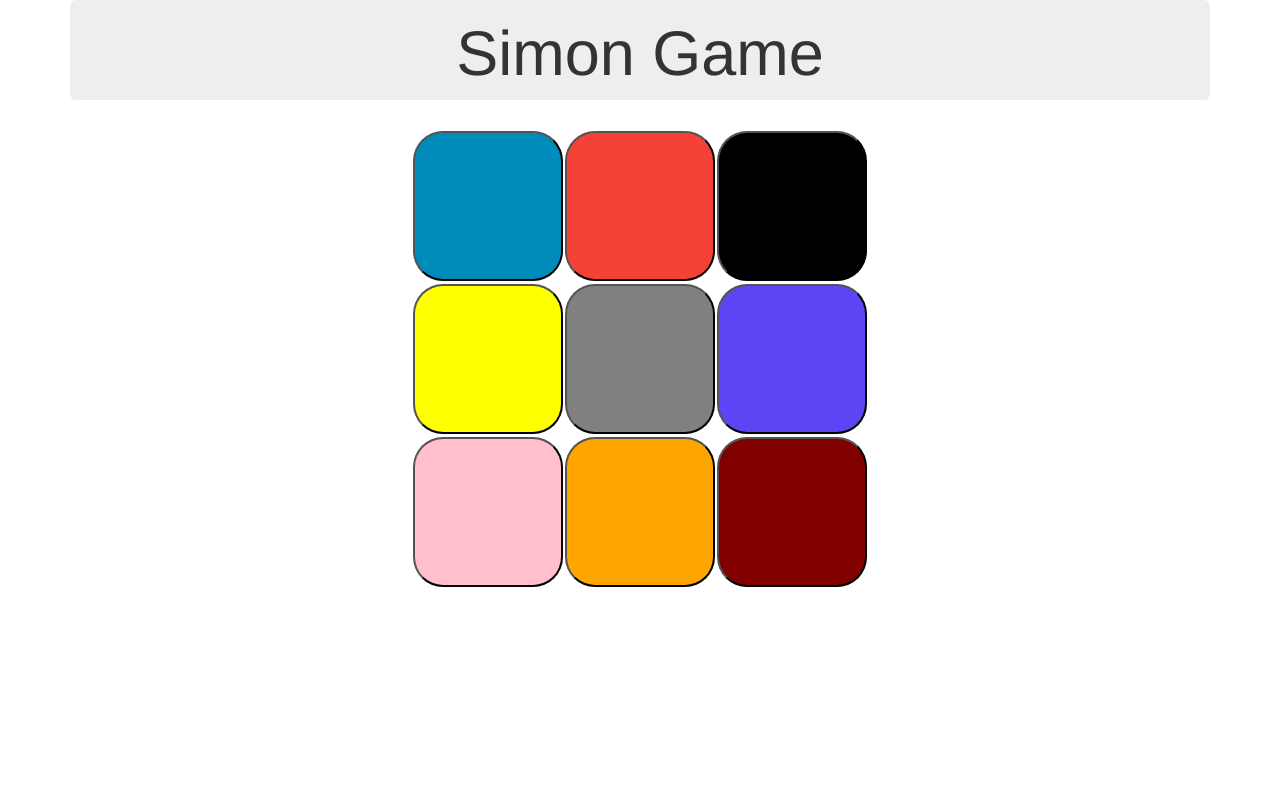
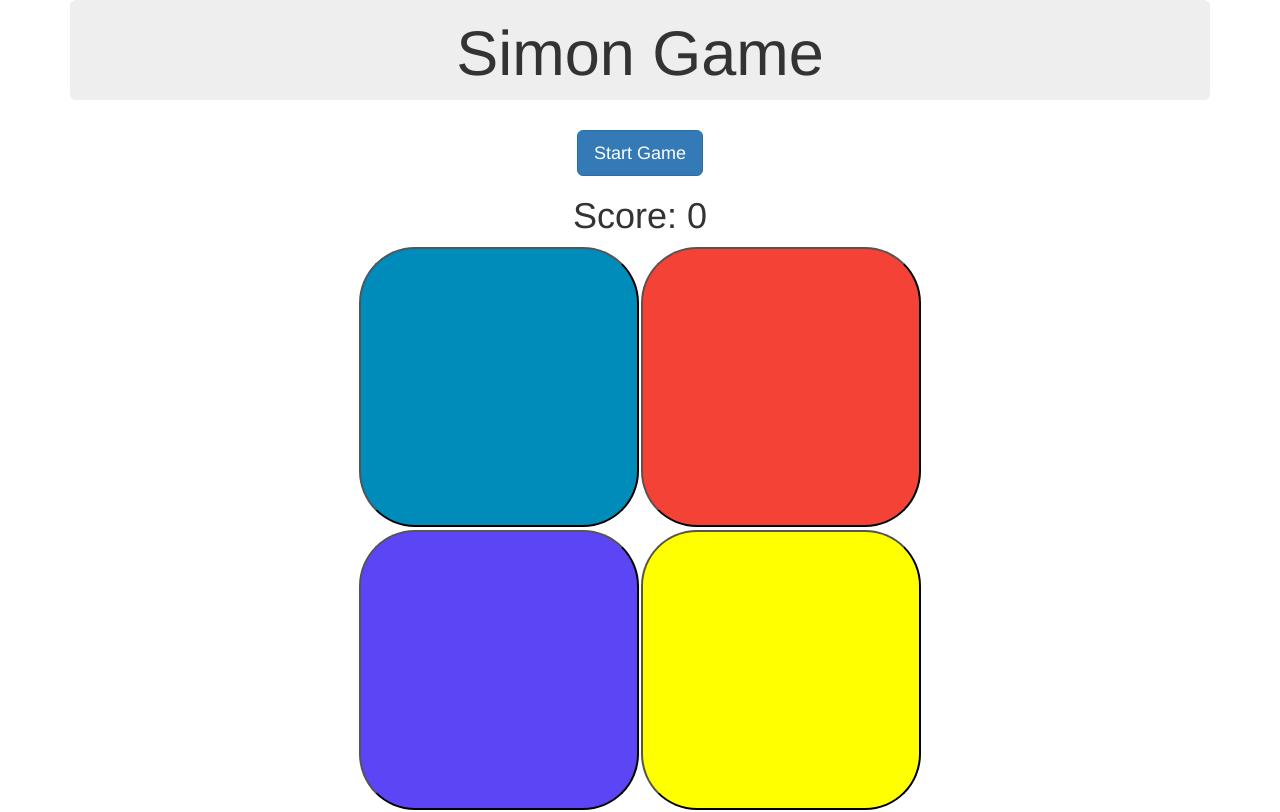
Before and after one commit to thelrc/GameJS, a plain HTML site: page index.html in a window 1280 px wide. Drawn offline with nearby package versions, Linux system fonts and the light colour scheme.

Commit message:
Changed original 9 buttons to 4 in html, deleted extra styles in css, added button in html and eventlistener on click in js

```diff
--- a/css/style.css
+++ b/css/style.css
@@ -1,7 +1,7 @@
 .pads button{
     /*background-color: lightgray;*/
-    height:150px;
-    width:150px;
+    height:280px;
+    width:280px;
     margin:1px;
     border-radius:20%;
 }
@@ -18,7 +18,8 @@ vertical-align: middle;
 
 }
 
-
+#startbtn{
+}
 
 .b1 {
     background-color: #008CBA;
@@ -29,30 +30,9 @@ vertical-align: middle;
 }
 
 .b3 {
-    background-color: #000000;
-}
+    background-color: #5C45F4;}
 
 
 .b4 {
     background-color: #FFFF00;
 }
-
-.b5 {
-    background-color: #808080;
-}
-
-.b6 {
-    background-color: #5C45F4;
-}
-
-.b7 {
-    background-color: #FFC0CB;
-}
-
-.b8 {
-    background-color: #FFA500;
-}
-
-.b9 {
-    background-color: #800000;
-}
--- a/index.html
+++ b/index.html
@@ -14,23 +14,24 @@
           </div>
 
 
+        <div>
+            <button id="startbtn" class="btn btn-primary btn-lg" type="button">Start Game</button>
+        </div>
+
+        <div>
+            <h1>Score: <span id="Score">0</span></h1>
+        </div>
 
         <div>
             <table class="pads">
                 <tr>
                     <td><button class="b1" type="button"></button></td>
                     <td><button class="b2" type="button"></button></td>
-                    <td><button class="b3" type="button"></button></td>
                 </tr>
                 <tr>
+
+                    <td><button class="b3" type="button"></button></td>
                     <td><button class="b4" type="button"></button></td>
-                    <td><button class="b5" type="button"></button></td>
-                    <td><button class="b6" type="button"></button></td>
-                </tr>
-                <tr>
-                    <td><button class="b7" type="button"></button></td>
-                    <td><button class="b8" type="button"></button></td>
-                    <td><button class="b9" type="button"></button></td>
                 </tr>
             </table>
         </div>
--- a/js/app.js
+++ b/js/app.js
@@ -1 +1,7 @@
-console.log('Suhhh Dude');
+// #Score is id for span of Score
+
+var gameOn;
+
+document.querySelector("#startbtn").addEventListener('click', function () {
+    gameOn = true;
+});
```
